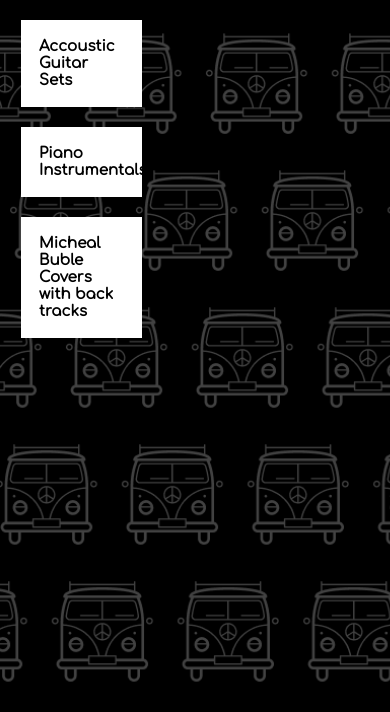
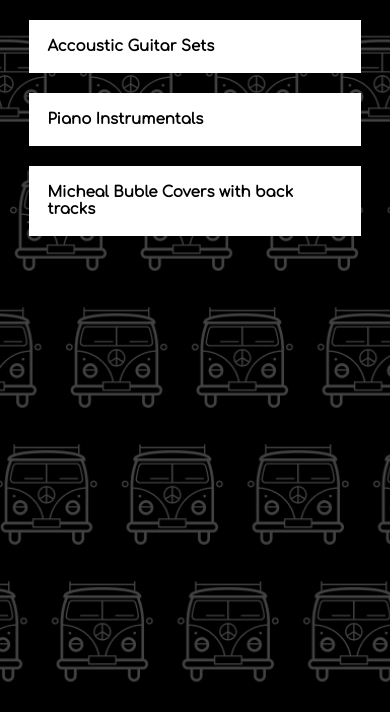
Before and after one commit to harunwafula/StashInTheVan, a plain HTML site: page public/index.html in a window 390 px wide. Both pictures are taken after a click on the button "Checkout Songlist". Shown: the part 132-844 px from the top of the page. Drawn offline with Linux system fonts and the light colour scheme.

Commit message:
added styling to songlist and fixed paragraph spacing

```diff
--- a/public/style.css
+++ b/public/style.css
@@ -242,4 +242,9 @@
 
         flex-direction: column;
     }
+
+    .song-list-container .card .list {
+        width:  90%;
+        margin: 10px auto;
+    }
 }
```
Also changed, not shown: public/index.html (+12 -1 lines).
